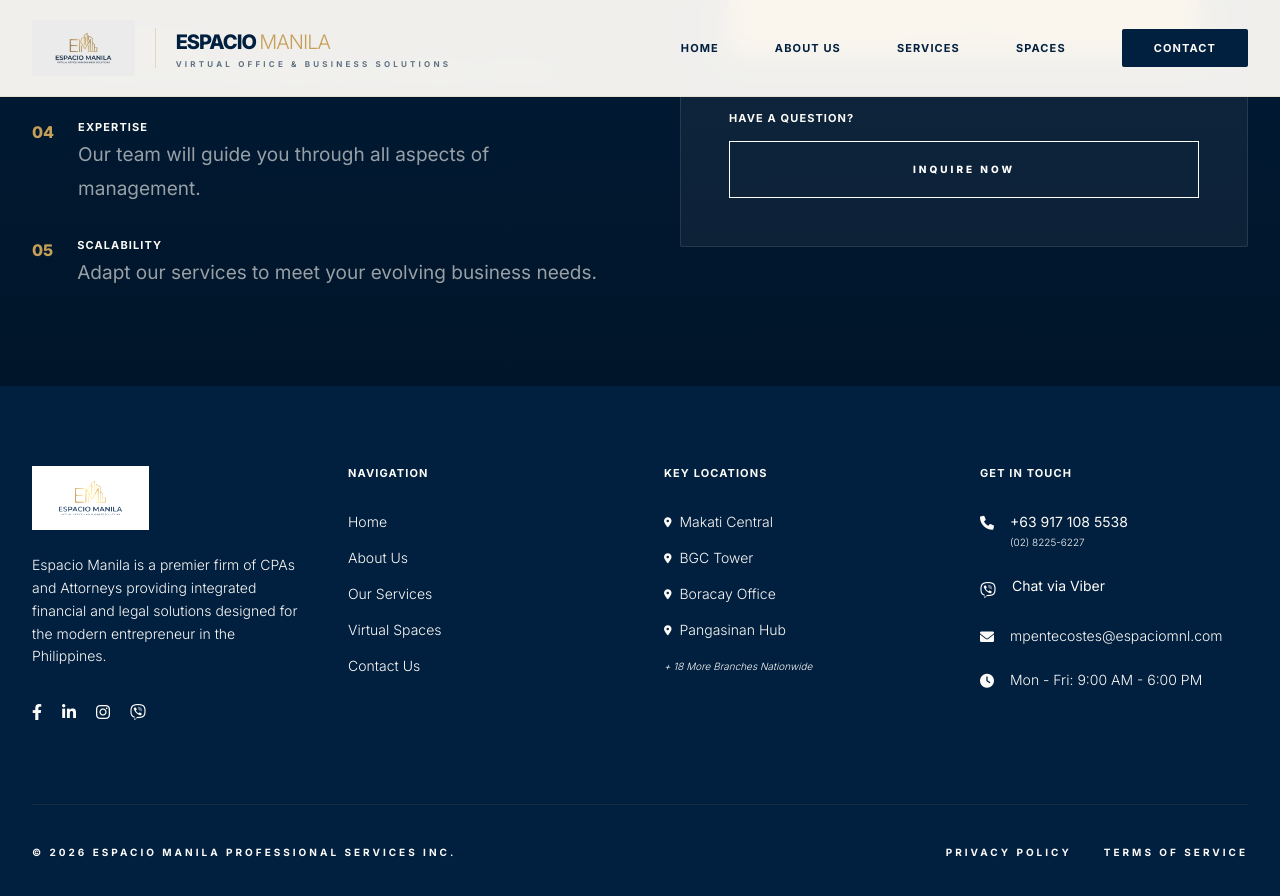
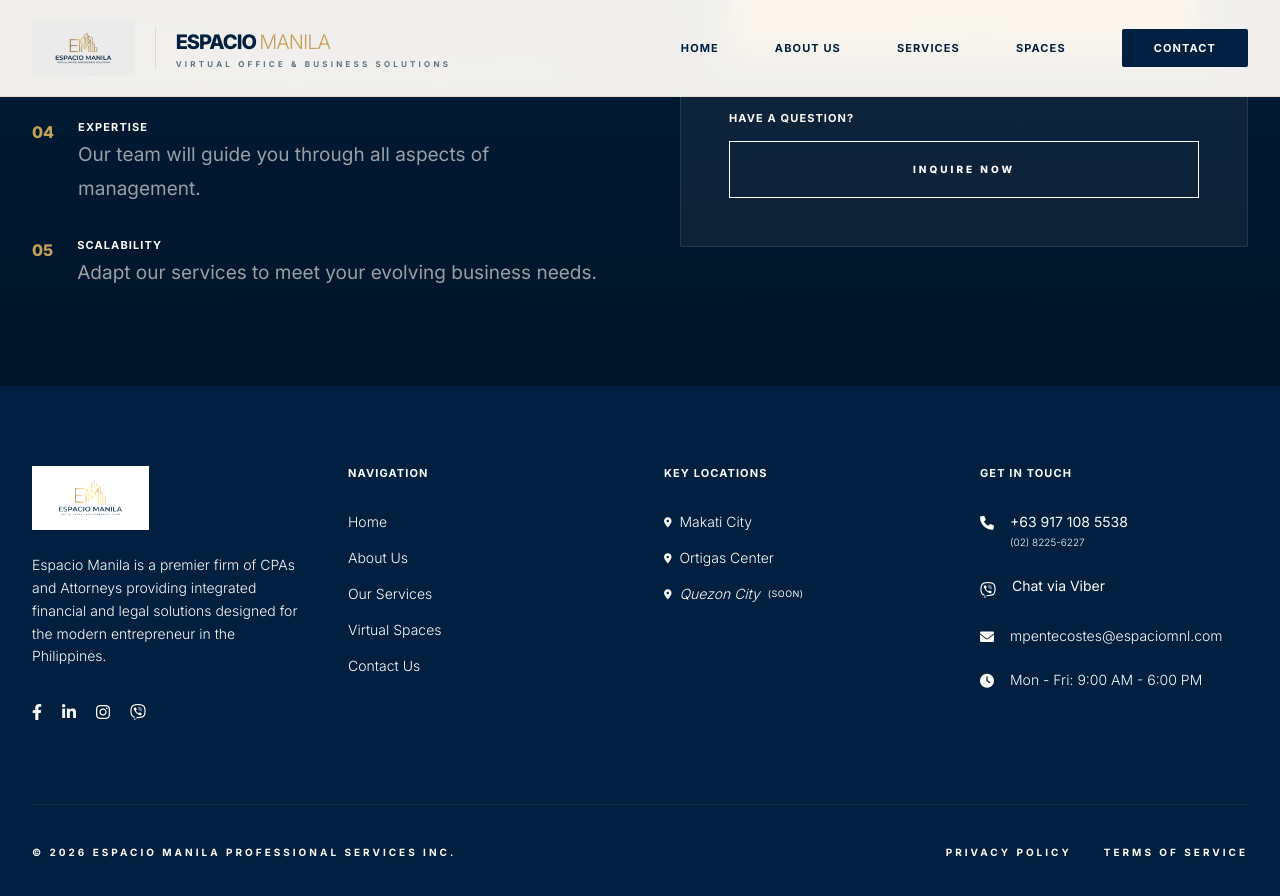
Before and after one commit to jansengoyena-bit/jansengoyena-bit, a Jekyll site: the page built from index.md, in a window 1280 px wide and 900 px high, scrolled down 2705 px. Shown: the top 896 px of the window. Built offline with Jekyll 4.4.1, drawn with Linux system fonts in a browser that asks for light colours; nearby versions of some CDN libraries; some web fonts are replaced.

Commit message:
updated footer

```diff
--- a/_includes/footer.html
+++ b/_includes/footer.html
@@ -29,11 +29,9 @@
             <div>
                 <h4 class="text-[#C5A059] uppercase tracking-widest text-xs font-bold mb-8">Key Locations</h4>
                 <ul class="space-y-4 text-sm font-light text-[#FDFBF7]/80">
-                    <li class="flex items-center gap-2"><i class="fa-solid fa-location-dot text-[#C5A059] text-[10px]"></i> Makati Central</li>
-                    <li class="flex items-center gap-2"><i class="fa-solid fa-location-dot text-[#C5A059] text-[10px]"></i> BGC Tower</li>
-                    <li class="flex items-center gap-2"><i class="fa-solid fa-location-dot text-[#C5A059] text-[10px]"></i> Boracay Office</li>
-                    <li class="flex items-center gap-2"><i class="fa-solid fa-location-dot text-[#C5A059] text-[10px]"></i> Pangasinan Hub</li>
-                    <li class="italic text-[10px] text-[#C5A059] mt-2">+ 18 More Branches Nationwide</li>
+                    <li class="flex items-center gap-2"><i class="fa-solid fa-location-dot text-[#C5A059] text-[10px]"></i> Makati City</li>
+                    <li class="flex items-center gap-2"><i class="fa-solid fa-location-dot text-[#C5A059] text-[10px]"></i> Ortigas Center</li>
+                    <li class="flex items-center gap-2 text-[#FDFBF7]/50 italic"><i class="fa-solid fa-location-dot text-[#C5A059]/40 text-[10px]"></i> Quezon City <span class="text-[9px] uppercase tracking-wider text-[#C5A059] font-normal not-italic">(Soon)</span></li>
                 </ul>
             </div>
 
```
